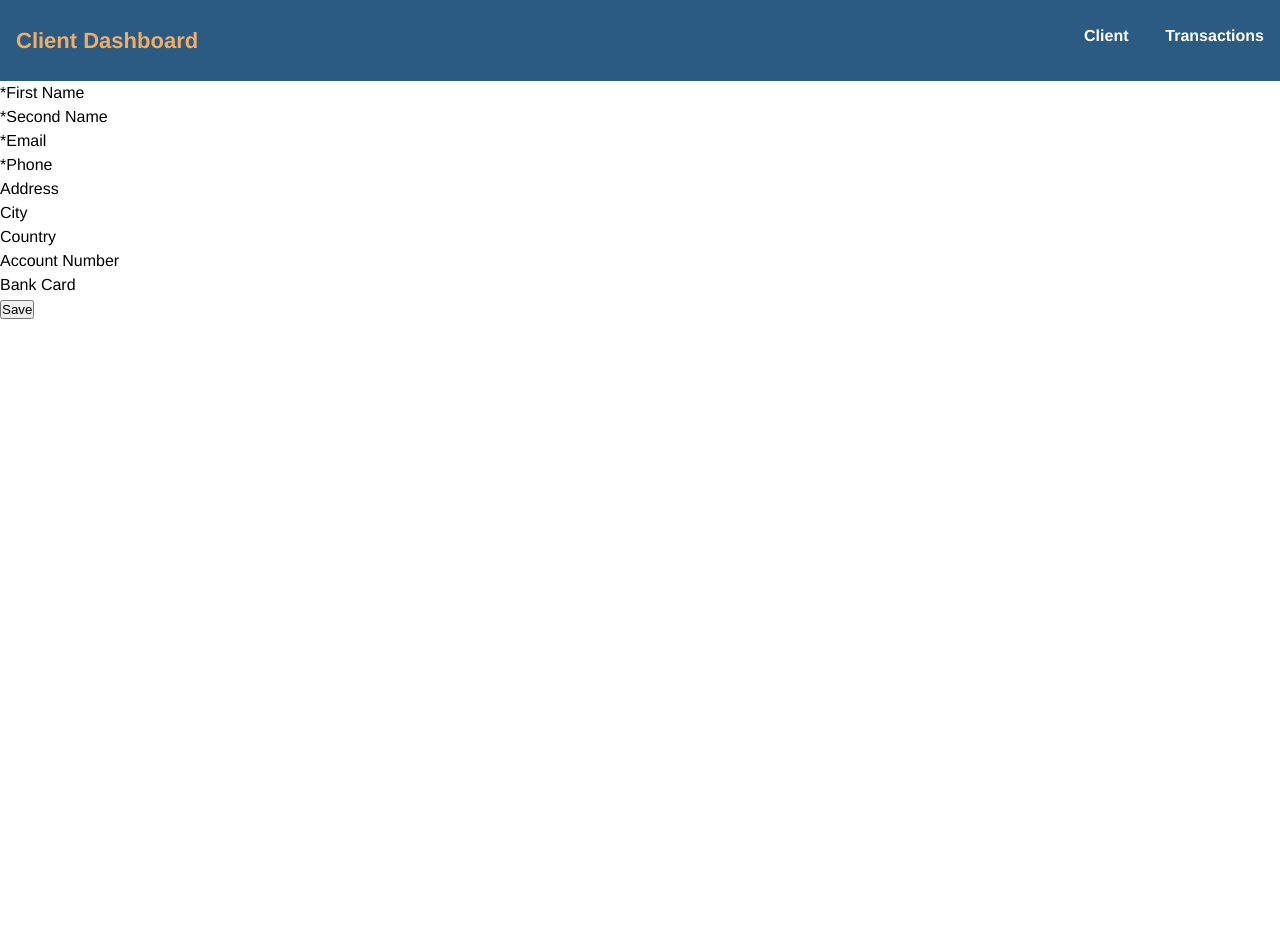
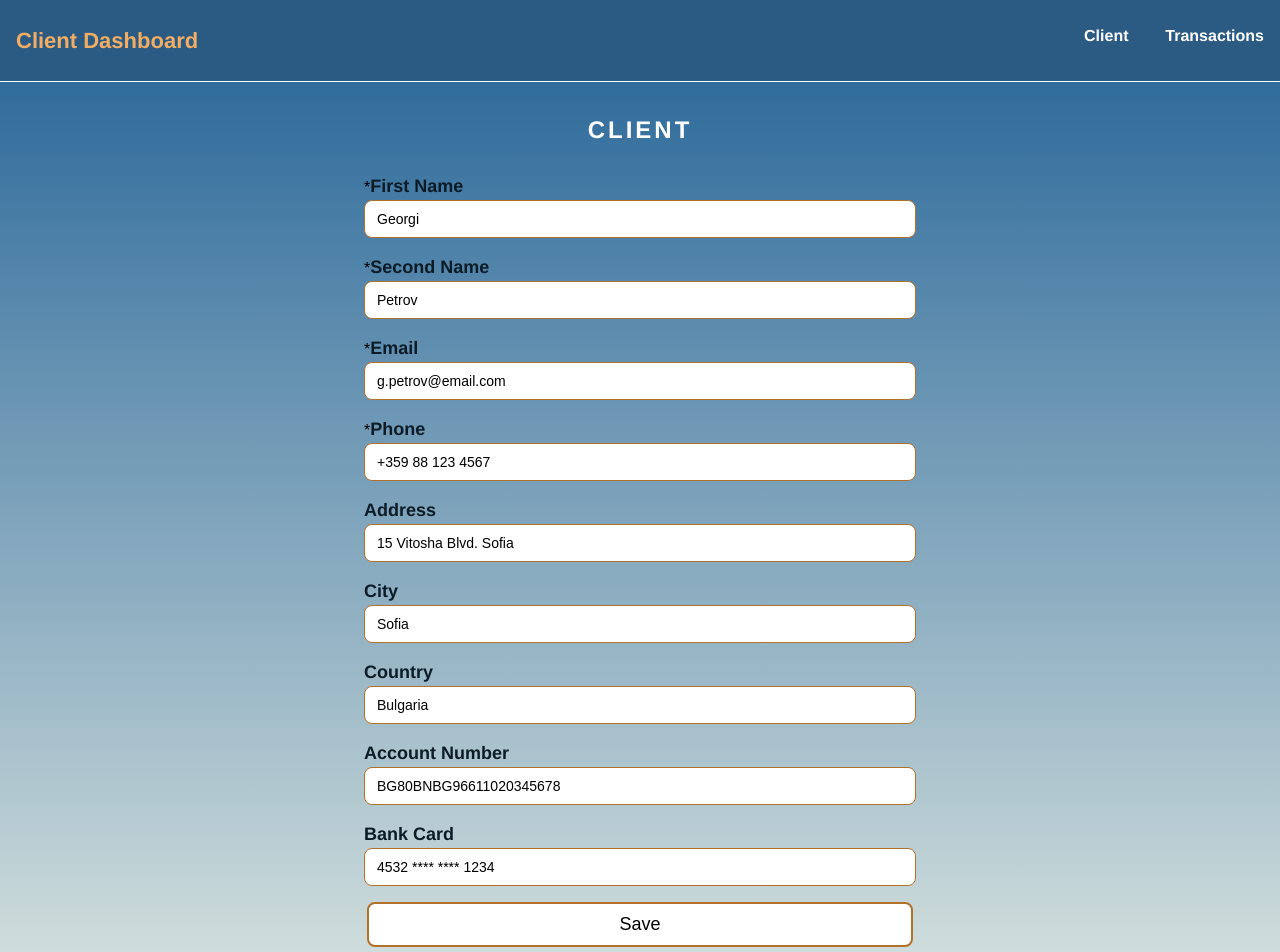
Before and after one commit to vppetkova/ClientApp-Angular, an Angular app in the folder taskProject/client-task/: page /client in a window 1280 px wide. Shown: the top 952 px of the page. Before the commit the page ends 800 px from the top, so only its background shows below. Built offline with nearby package versions, Linux system fonts and the light colour scheme.

Commit message:
Render client fields

```diff
--- a/taskProject/client-task/src/app/config.ts
+++ b/taskProject/client-task/src/app/config.ts
@@ -6,7 +6,8 @@ export const ClientFormConfig: FieldConfig[] = [
     { name: 'secondName', label: 'Second Name', type: 'text', readonly: false, required: true, section: 'Personal Info'},
 
     //Contact Info
-    { name: 'email', label: 'Email', type: 'email', readonly: false, required: true, pattern: "\w+([\.-]?\w+)*@\w+([\.-]?\w+)*(\.\w+)+", section: 'Contact Info'},
+    // { name: 'email', label: 'Email', type: 'email', readonly: false, required: true, pattern: "\w+([\.-]?\w+)*@\w+([\.-]?\w+)*(\.\w+)+", section: 'Contact Info'},
+    { name: 'email', label: 'Email', type: 'email', readonly: false, required: true, section: 'Contact Info'},
     { name: 'phone', label: 'Phone', type: 'tel', readonly: false, required: true, minLength: 10, section: 'Contact Info'},
 
     //Address
--- a/taskProject/client-task/src/app/models/client.ts
+++ b/taskProject/client-task/src/app/models/client.ts
@@ -21,6 +21,6 @@ export interface FieldConfig {
     readonly: boolean;
     required?: boolean;
     minLength?: number;
-    pattern?: string;
+    //email?: boolean;
     section: string;  //to group related fields logically, making the form more structured and easier to read and maintain
 }
--- a/taskProject/client-task/src/app/pages/client/client.component.css
+++ b/taskProject/client-task/src/app/pages/client/client.component.css
@@ -0,0 +1,76 @@
+.container {
+    background: linear-gradient(rgb(48, 108, 156), rgb(210, 223, 221));
+}
+
+.title {
+    text-align: center;
+    margin: 1px 0;
+}
+
+.title h2 {
+    padding-top: 30px;
+    letter-spacing: 3px;
+    color: white;
+    text-transform: uppercase;
+}
+
+.form-container {
+    max-width: 600px;
+    margin: 1px auto;
+    padding: 24px;
+    border-radius: 12px;
+}
+
+.form-group {
+    margin-bottom: 16px;
+    display: flex;
+    flex-direction: column;
+}
+
+label {
+    margin-bottom: 6px;
+    font-size: 18px;
+    font-weight: 600;
+    color: rgb(12, 28, 39);
+
+}
+
+input {
+    padding: 10px 12px;
+    border: 1px solid rgb(179, 112, 40);
+    border-radius: 8px;
+    font-size: 14px;
+}
+
+input:hover {
+    border: 3px solid rgb(52, 106, 150);
+}
+
+.btn-save {
+    margin-top: 5px;
+    text-align: center;
+}
+
+button {
+    padding: 10px 250px;
+    cursor: pointer;
+    background-color: white;
+    border: 2px solid rgb(179, 112, 40);
+    border-radius: 8px;
+    font-size: 18px;
+}
+
+button:hover {
+    background-color: rgb(204, 148, 88);
+    color: white;
+}
+
+button:disabled {
+    background-color: rgb(224, 222, 219);
+    color: rgb(25, 25, 25);
+    cursor: not-allowed;
+}
+
+.err span {
+    color: rgb(126, 29, 29);
+}
--- a/taskProject/client-task/src/app/pages/client/client.component.html
+++ b/taskProject/client-task/src/app/pages/client/client.component.html
@@ -1,14 +1,19 @@
+<div class="container">
+    <div class="title">
+        <h2>Client</h2>
+    </div>
 <div class="form-container">
-    <form #clientForm="ngForm" (ngSubmit)="onSaveDate()">
-        <div class="section-container">
-            <!-- @for (section of sections; track $index) {
+    <form #clientForm="ngForm" (ngSubmit)="onSaveDate(clientForm)">
+        <!-- <div class="section-container">
+            @for (section of sections; track $index) {
                 <h3>{{ section }}</h3>
-            } -->
-        </div>
+            }
+        </div> -->
 
-        <div class="input-container">
-            @for (field of formConfig; track $index) {
-
+        <!-- <div class="input-container"> -->
+            @for (field of fields; track $index) {
+                <!-- @if(section === field.section) { -->
+                <div class="form-group">
                 <div class="label-content">
                     @if (field.required) {
                         <span>*</span>
@@ -16,19 +21,105 @@
                     <label>{{ field.label }}</label>
                 </div>
 
-                <!-- <input
+                <input
                         [name]="field.name"
-                        [(ngModel)]="client[field.name]"
+                        [(ngModel)]="clientData[field.name]"
                         [type]="field.type"
                         [readonly]="field.readonly"
-                        [required]="field.required"
-                        [minLength]="field.minLength"
-                        [pattern]="field.pattern"
+                        required="{{ field.required ? true : null }}"
+                        ngModel
+                        #ctrl="ngModel"
+                         />
+
+                          @if (ctrl.touched) {
+                            <div class="err">
+                                @if (ctrl.errors?.['required']) {
+                                    <span>{{ field.label }} is required</span>
+                                }
+
+                                <!-- @if (ctrl.errors?.['minLength']) {
+                                    <span>Mimimum length is {{ field.minLength }}</span>
+                                }
+
+                                    @if (ctrl.errors?.['email']) {
+                                        <span>Invalid email</span>
+                                    }  -->
+
+
+                            </div>
+                        }
+                         <!-- {{ ctrl.invalid }} -->
+                        <!-- @if (field.required) {
+                            <input
+                           [name]="field.name"
+                           [(ngModel)]="clientData[field.name]"
+                           [type]="field.type"
+                           [readonly]="field.readonly"
+                           required
+                           ngModel
+                           #ctrl="ngModel"
+
+                           />
+                            @if (ctrl.touched) {
+                            <div class="err">
+                                @if (ctrl.errors?.['required']) {
+                                    <span>{{ field.label }} is required</span>
+                                }
+                            </div>
+                        } @else {
+                            <input
+                            [name]="field.name"
+                           [(ngModel)]="clientData[field.name]"
+                           [type]="field.type"
+                           [readonly]="field.readonly"
+
+
+                           #ctrl="ngModel"
+
+                           />
+                        } -->
+
+
+
+
+                        <!-- <input
+                        [name]="field.name"
+                        [(ngModel)]="clientData[field.name]"
+                        [type]="field.type"
+                        [readonly]="field.readonly"
+                        [required]="field.required" || null
+                        [minLength]="field.minLength" || null
+                        [pattern]="field.pattern" |
+                        #ctrl="ngModel"
                          /> -->
+                </div>
             }
+        <!-- </div> -->
+                    <!-- <p>{{ clientForm.valid }}</p> -->
+                    <!-- <p>{{ clientForm.controls | json }}</p> -->
+                    <!-- <div class="validations"> -->
+                        <!-- @if (ctrl.touched) { -->
+                            <!-- <div class="err"> -->
+                                <!-- @if (ctrl.errors?.['required']) {
+                                    <span>{{ field.label }} is required</span>
+                                } -->
+
+                                <!-- @if (ctrl.errors?.['minLength']) { -->
+                                    <!-- <span>Minimum length is {{ field.minLength }}</span> -->
+                                <!-- } -->
+                            <!-- </div> -->
+
+                    <!-- </div> -->
+
+
+        <div class="btn-save">
+            <button [disabled]="clientForm.invalid">Save</button>
         </div>
-
-        <button>Save</button>
-
+        <!-- @if (hasSuccessMessage) {
+            <div class="suc-msg">
+                <span>Form updated successfully! See the message in the console.</span>
+            </div>
+        } -->
     </form>
 </div>
+</div>
--- a/taskProject/client-task/src/app/pages/client/client.component.ts
+++ b/taskProject/client-task/src/app/pages/client/client.component.ts
@@ -12,27 +12,33 @@ import { FormsModule } from '@angular/forms';
   styleUrl: './client.component.css'
 })
 export class ClientComponent implements OnInit {
-  clientDate: Client | null = null;
+  fields: FieldConfig[] = ClientFormConfig;
+  clientData: Client = {} as Client;
+  // hasSuccessMessage: boolean = false;
 
   constructor(private clientService: ClientService) {}
 
     ngOnInit(): void {
       this.clientService.getClient().subscribe((data) => {
-        this.clientDate = data;
+        this.clientData = data;
       });
     }
 
-    get sections(): string[] {
-      return ['Personal Info', 'Contact Info', 'Address', 'Bank Info'];
-    }
+    // get sections(): string[] {
+    //   return ['Personal Info', 'Contact Info', 'Address', 'Bank Info'];
+    // }
 
-    formConfig: FieldConfig[] = ClientFormConfig;
 
-    fieldsBySection(section: string): FieldConfig[] {
-      return this.formConfig.filter(f => f.section === section);
-    }
+    // fieldsBySection(section: string): FieldConfig[] {
+    //   return this.formConfig.filter(f => f.section === section);
+    // }
 
-    onSaveDate() {
-      console.log('Successfully saved date');
+    onSaveDate(form: any) {
+      if (form.valid) {
+        console.log('Form updated successfully', this.clientData);
+        // this.hasSuccessMessage = true;
+      } else {
+        console.log('Form invalid');
+      }
     }
 }
```
